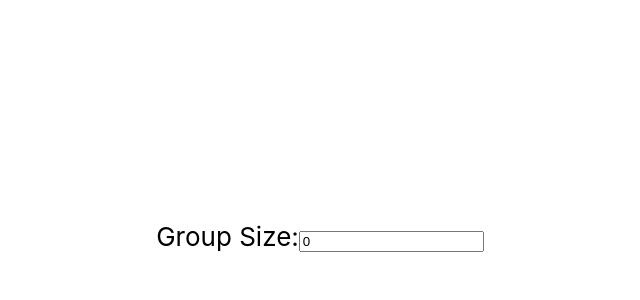
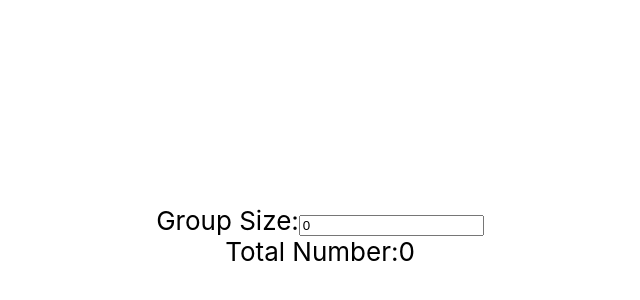
Before and after one commit to wyuefzhuol/redux-counter-practise, a React (Create React App) app: page / in a window 1280 px wide. Shown: the part 164-464 px from the top of the page, without its empty margins (320-960 px from the left). Built offline with nearby package versions, Linux system fonts and the light colour scheme.

Commit message:
[Eric] feature: show the total number

```diff
--- a/src/features/counterGroup/CounterGroup.js
+++ b/src/features/counterGroup/CounterGroup.js
@@ -4,11 +4,13 @@ import Counter from '../../components/Counter'
 import {
   handleResize,
   groupSize,
+  totalNumber,
 } from './counterGroupSlice'
 
 export function CounterGroup() {
   const dispatch = useDispatch();
   const actualGroupSize = useSelector(groupSize);
+  const actualTotalNumber = useSelector(totalNumber);
 
   const initArray = [...Array(actualGroupSize).keys()];
 
@@ -17,6 +19,10 @@ export function CounterGroup() {
       Group Size:
       <input onBlur={e=>dispatch(handleResize(parseInt(e.target.value)))} defaultValue="0" />
     </label><br />
+    <label>
+      Total Number:
+      {actualTotalNumber}
+    </label><br />
     {
       initArray.map(key => <Counter key={key}/>)
     }</div>);
--- a/src/features/counterGroup/counterGroupSlice.js
+++ b/src/features/counterGroup/counterGroupSlice.js
@@ -17,4 +17,6 @@ export const { handleResize } = counterGroupSlice.actions;
 
 export const groupSize = state => state.counterGroup.size;
 
+export const totalNumber = state => state.counterGroup.totalNumber;
+
 export default counterGroupSlice.reducer;
```
